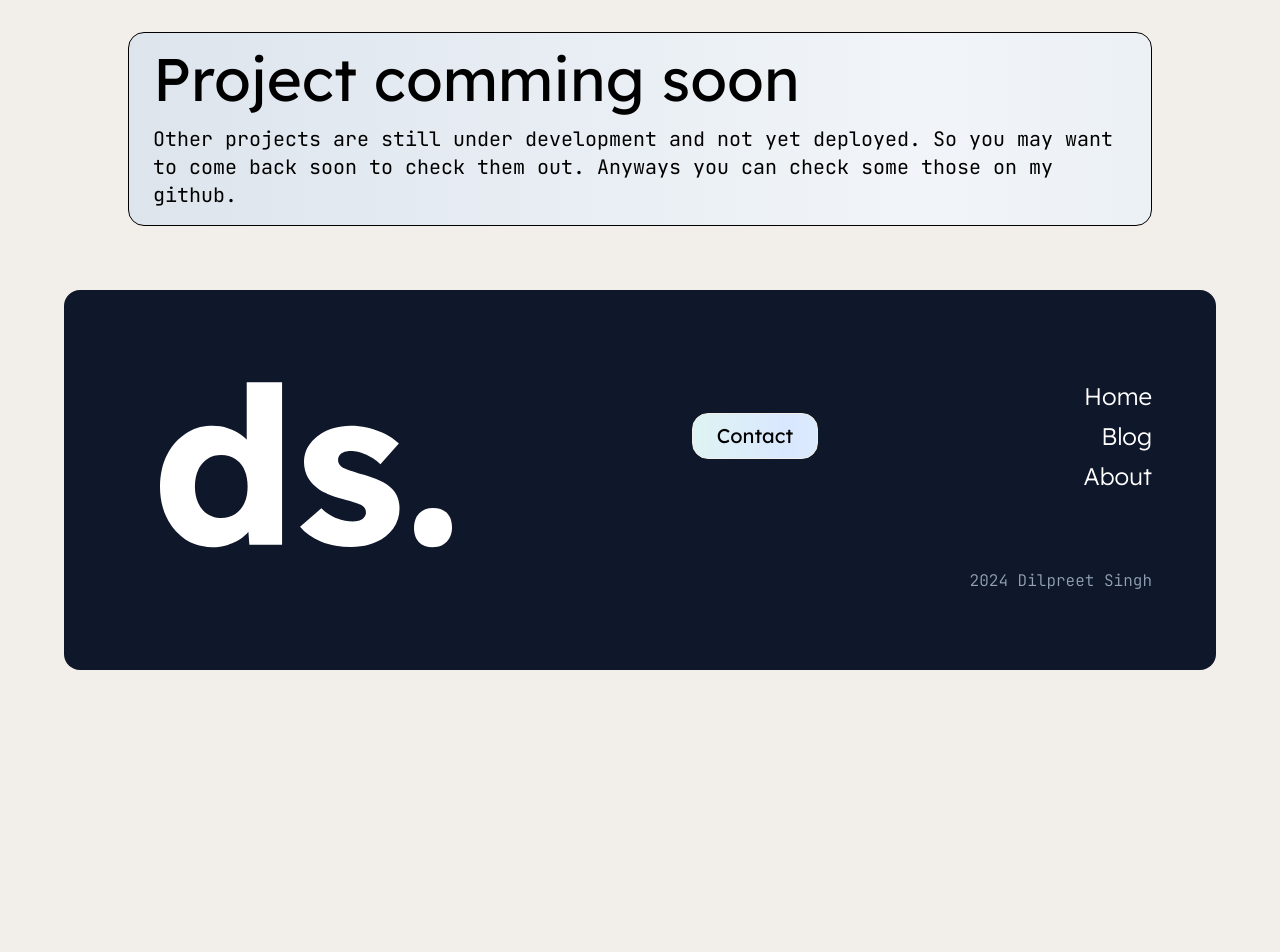
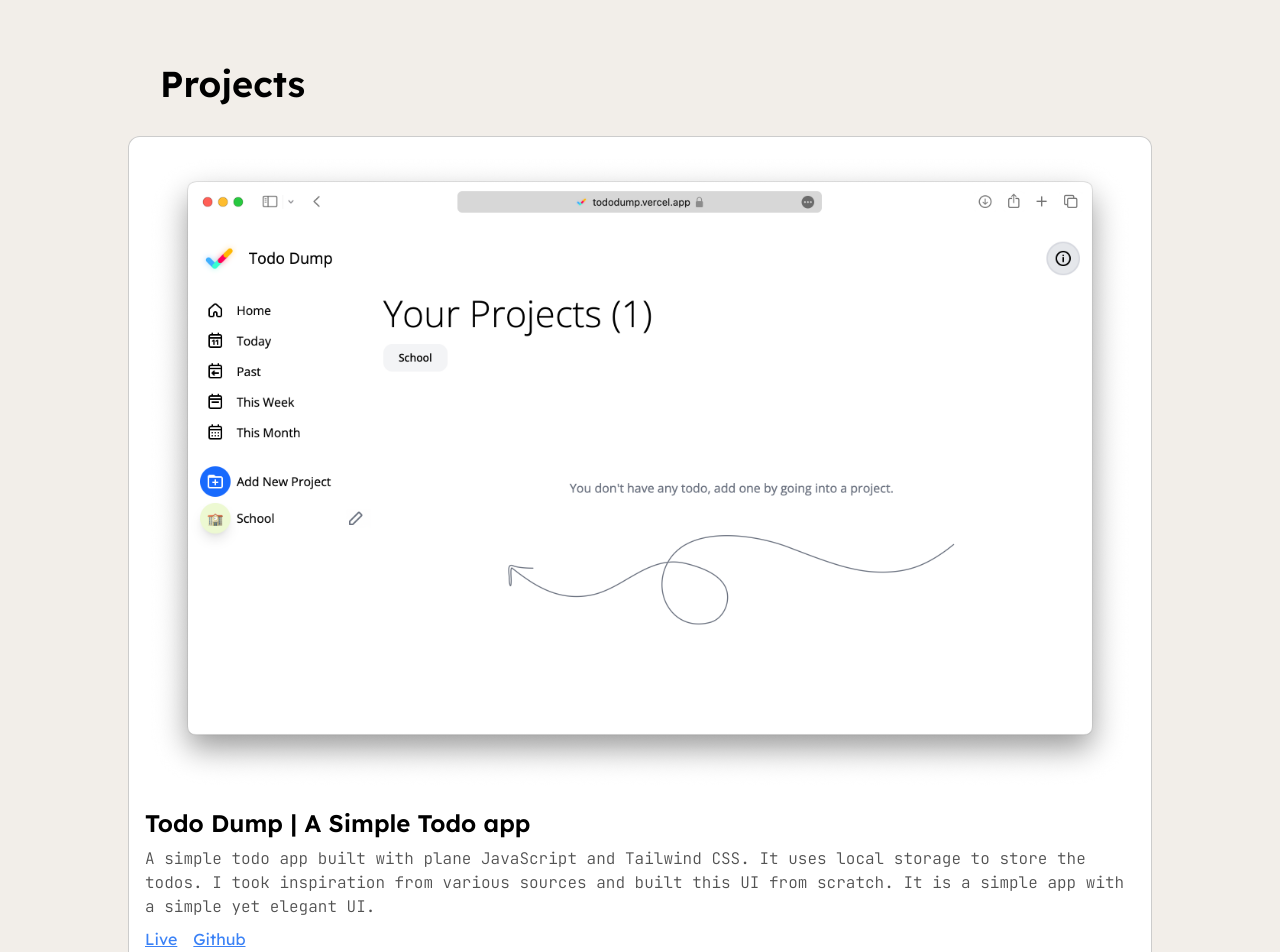
Before and after one commit to dilpreetsinghaulakh/Portfolio, a Next.js app: page / in a window 1280 px wide. Shown: the part 680-1632 px from the top of the page. Before the commit the page ends 1366 px from the top, so only its background shows below. Built offline with nearby package versions, Linux system fonts and the light colour scheme.

Commit message:
Update landing page with new project details and screenshot

```diff
--- a/src/pages/index.tsx
+++ b/src/pages/index.tsx
@@ -1,5 +1,6 @@
 import Form from "@/components/form";
 import Head from "next/head";
+import Image from "next/image";
 
 export default function Home() {
   return (
@@ -15,7 +16,9 @@
       <main className=" mx-[calc(5vw+2rem)]">
         <div className="max-w-5xl mx-auto pt-[4.5rem]">
           <div className="h-[80vh] flex justify-center flex-col">
-            <p className="font-light text-lg font-jetBrain">Hey, I'm D Singh</p>
+            <p className="font-light text-lg font-jetBrain">
+              Hey, I'm Dilpreet Singh
+            </p>
             <h1 className="font-lexendDeca text-9xl max-sm:text-6xl">
               Creating out of{" "}
               <span className="bg-gradient-to-r from-pink-500 to-pink-500 via-purple-500 bg-[length:300%_auto] bg-clip-text text-transparent animation-gradient">
@@ -23,9 +26,41 @@
               </span>
             </h1>
           </div>
-          <div className="border border-black bg-gradient-to-r from-slate-300 to-slate-300 via-slate-100 bg-[length:300%_auto] animation-gradient rounded-2xl py-4 px-6 mb-16">
-            <h1 className="text-4xl sm:text-6xl mb-4">Project comming soon</h1>
-            <p className="font-jetBrain sm:text-xl">Other projects are still under development and not yet deployed. So you may want to come back soon to check them out. Anyways you can check some those on my github.</p>
+          <h1 className="text-4xl font-semibold m-8">Projects</h1>
+          <div className="border border-black/20 bg-white rounded-xl p-4 mb-16">
+            <Image
+              src="/todo_screenshot.png"
+              width={1920}
+              height={1080}
+              alt=" "
+            />
+            <h3 className="text-2xl font-semibold mt-4">
+              Todo Dump | A Simple Todo app
+            </h3>
+            <p className=" text-base font-jetBrain text-neutral-600 font-light mt-2">
+              A simple todo app built with plane JavaScript and Tailwind CSS. It
+              uses local storage to store the todos. I took inspiration from
+              various sources and built this UI from scratch. It is a simple app
+              with a simple yet elegant UI.
+            </p>
+            <span className="flex gap-4">
+              <a
+                href="https://tododump.vercel.app/"
+                target="_blank"
+                rel="noreferrer"
+                className="text-blue-500 underline mt-2"
+              >
+                Live
+              </a>
+              <a
+                href="https://github.com/dilpreetsinghaulakh/todo-list"
+                target="_blank"
+                rel="noreferrer"
+                className="text-blue-500 underline mt-2"
+              >
+                Github
+              </a>
+            </span>
           </div>
         </div>
       </main>
```
Also changed, not shown: public/todo_screenshot.png (added).
